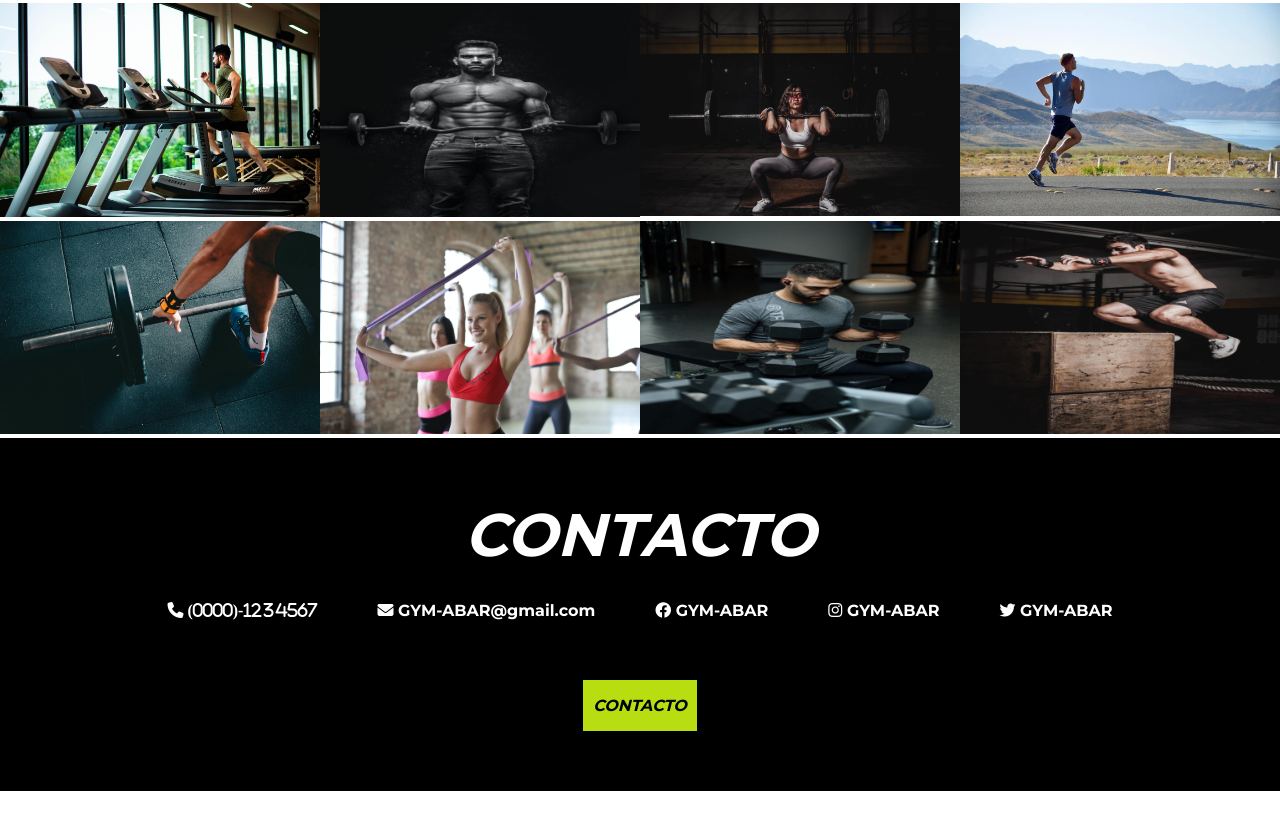
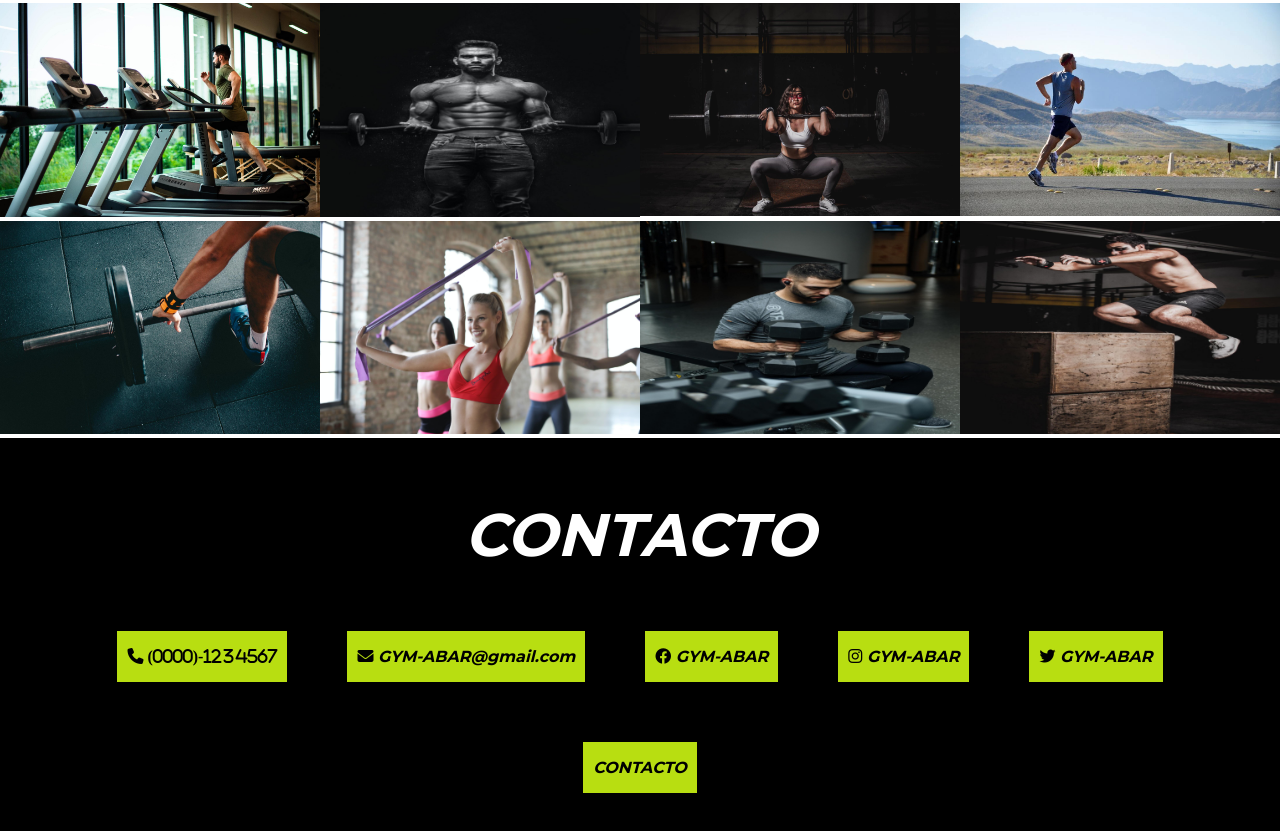
Before and after one commit to brianarjona00/DESARROLLO1, a plain HTML site: page index.html in a window 1280 px wide. Shown: the part 1746-2577 px from the top of the page. Before the commit the page ends 2537 px from the top, so only its background shows below. Drawn offline with Linux system fonts and the light colour scheme.

Commit message:
arreglos de links

```diff
--- a/index.html
+++ b/index.html
@@ -228,20 +228,20 @@
         <div class="contenedor">
             <h2>CONTACTO</h2>
 <div class="info">
-    <p><i class="fa-solid fa-phone">
+    <p><a href="#" target="_blank"><i class="fa-solid fa-phone">
         (0000)-1234567
-    </i></p>
-    <p><i class="fa-solid fa-envelope"></i>
-        GYM-ABAR@gmail.com
+    </i></a></p>
+    <p><a href="https://www.gmail.com/mail/help/intl/es/about.html?iframe" target="_blank"><i  class="fa-solid fa-envelope" ></i>
+        GYM-ABAR@gmail.com</a>
     </p>
-    <p><i class="fa-brands fa-facebook"></i>
-    GYM-ABAR</p>
-    <p><i class="fa-brands fa-instagram"></i>
-    GYM-ABAR</p>
-    <p><i class="fa-brands fa-twitter"></i>
-    GYM-ABAR</p>
+    <p><a href="https://es-la.facebook.com/" target="_blank"><i class="fa-brands fa-facebook"></i>
+        GYM-ABAR</a></p>
+    <p><a href="https://www.instagram.com/?__coig_restricted=1" target="_blank"><i class="fa-brands fa-instagram"></i>
+        GYM-ABAR</a></p>
+    <p><a href="https://twitter.com/?lang=es " target="_blank"><i class="fa-brands fa-twitter"></i>
+        GYM-ABAR</a></p>
 </div>
-<a href="">CONTACTO</a>
+<a href="pages/contacto.html" target="_blank">CONTACTO</a>
         </div>
      </section>
 </body>
```
